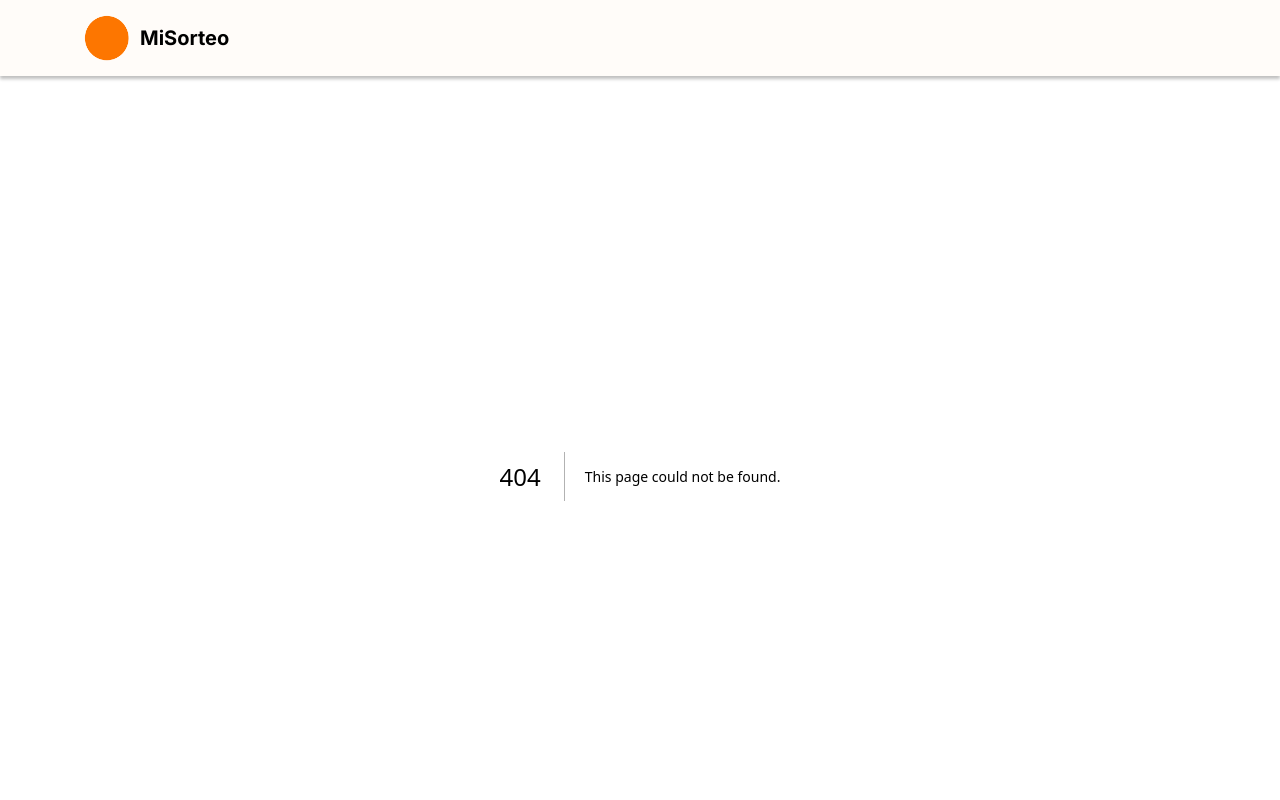
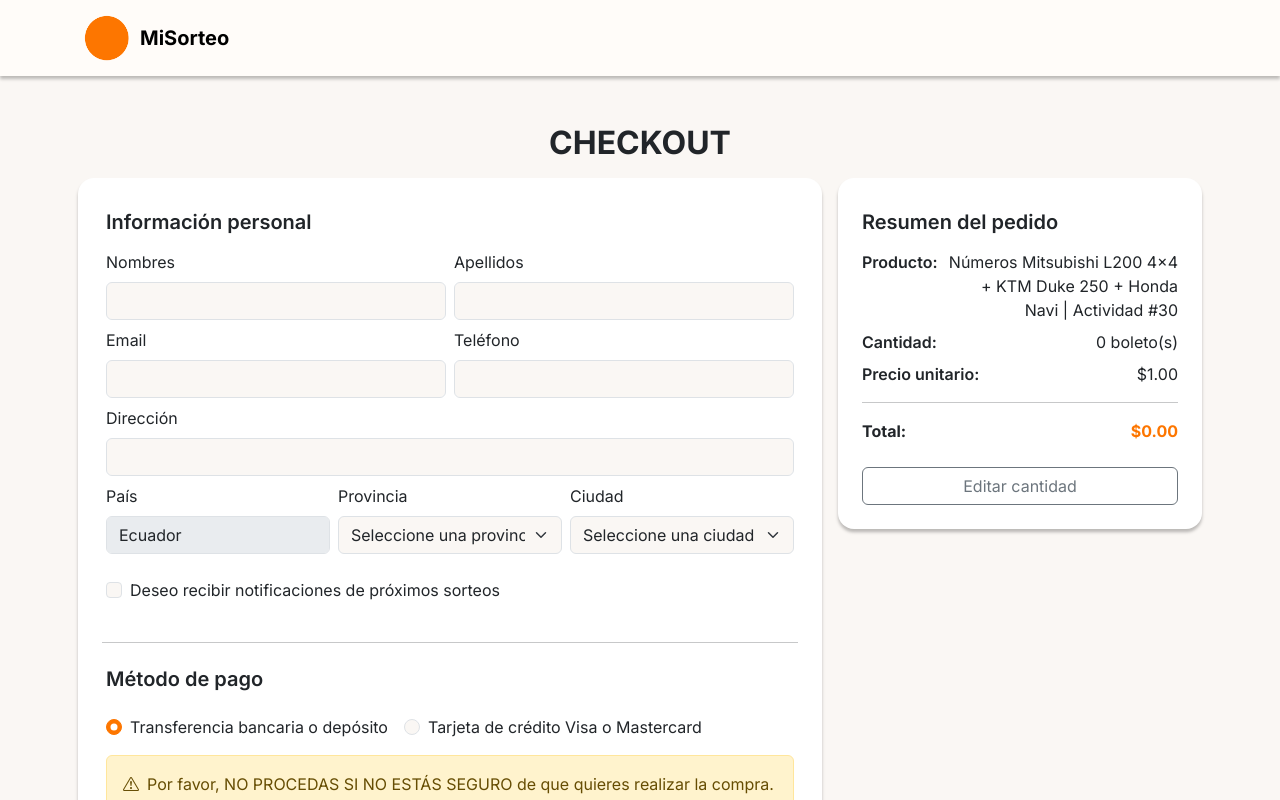
Before and after one commit to justinyamberla/sanfer-sorteos-frontend, a Next.js app: page /payment/checkout in a window 1280 px wide. Before the commit this address had no page. Shown: the top 800 px of the page. Built offline with nearby package versions, Linux system fonts and the light colour scheme.

Commit message:
Add
Adding Locations, Context and Types for FormData

```diff
--- /dev/null
+++ b/app/payment/layout.tsx
@@ -0,0 +1,9 @@
+import { CheckoutProvider } from "@/context/CheckoutContext";
+
+export default function CheckoutLayout({ children }: { children: React.ReactNode }) {
+    return (
+        <CheckoutProvider>
+            {children}
+        </CheckoutProvider>
+    );
+}
--- a/components/checkout/PaymentInfoForm.tsx
+++ b/components/checkout/PaymentInfoForm.tsx
@@ -1,16 +1,58 @@
 "use client";
 
-import React, {useState} from "react";
+import React, { useState } from "react";
+import { useRouter } from "next/navigation";
+import { useCheckout } from "@/context/CheckoutContext";
+import { locations } from "@/lib/locations";
+import type { FormData } from "@/lib/types";
 
 export const PaymentInfoForm = () => {
+
+    const router = useRouter();
+    const { setData } = useCheckout();
+
+    const [provincia, setProvincia] = useState("");
+    const [ciudad, setCiudad] = useState("");
     const [paymentMethod, setPaymentMethod] = useState("transferencia");
+
+    const selectedProvincia = locations.find((loc) => loc.provincia === provincia);
+
+    const handleProvinciaChange = (e: React.ChangeEvent<HTMLSelectElement>) => {
+        setProvincia(e.target.value);
+        setCiudad("");
+    };
 
     const handlePaymentChange = (e: React.ChangeEvent<HTMLInputElement>) => {
         setPaymentMethod(e.target.value);
     };
 
+    const handleSubmit = (e: React.FormEvent<HTMLFormElement>) => {
+        e.preventDefault();
+
+        const formData = {
+            nombres: "Justin Alexis",
+            apellidos: "Yamberla Marcillo",
+            email: "justin@correo.com",
+            telefono: "0987654321",
+            direccion: "Iluman, Barrio Sta. Teresita",
+            provincia,
+            ciudad,
+            recibirNotificaciones: true,
+            metodoPago: paymentMethod as string,
+        };
+
+        setData(formData as FormData);
+
+        if (paymentMethod === "transferencia") {
+            router.push("/payment/summary");
+        } else {
+            // ejemplo: Payphone
+            alert("Redirigiendo a Payphone...");
+        }
+    };
+
     return (
-        <form className="row g-2 p-4 bg-white shadow rounded-4">
+        <form className="row g-2 p-4 bg-white shadow rounded-4" onSubmit={handleSubmit}>
             <h5 className="fw-semibold">Información personal</h5>
 
             <div className="col-md-6">
@@ -45,12 +87,24 @@ export const PaymentInfoForm = () => {
 
             <div className="col-md-4">
                 <label className="form-label">Provincia</label>
-                <input type="text" className="form-control"/>
+                <select className="form-select" value={provincia} onChange={handleProvinciaChange} required>
+                    <option value="">Seleccione una provincia</option>
+                    {locations.map((loc) => (
+                        <option key={loc.provincia} value={loc.provincia}>
+                            {loc.provincia}
+                        </option>
+                    ))}
+                </select>
             </div>
 
             <div className="col-md-4">
                 <label className="form-label">Ciudad</label>
-                <input type="text" className="form-control"/>
+                <select className="form-select" value={ciudad} onChange={(e) => setCiudad(e.target.value)} required>
+                    <option value="">Seleccione una ciudad</option>
+                    {selectedProvincia?.ciudades.map((city) => (
+                        <option key={city} value={city}>{city}</option>
+                    ))}
+                </select>
             </div>
 
             <div className="col-12">
@@ -77,8 +131,9 @@ export const PaymentInfoForm = () => {
                         checked={paymentMethod === "transferencia"}
                         onChange={handlePaymentChange}
                     />
-                    <label className="form-check-label" htmlFor="transferencia">Transferencia bancaria o
-                        depósito</label>
+                    <label className="form-check-label" htmlFor="transferencia">
+                        Transferencia bancaria o depósito
+                    </label>
                 </div>
 
                 <div className="form-check form-check-inline my-2">
@@ -91,7 +146,9 @@ export const PaymentInfoForm = () => {
                         checked={paymentMethod === "tarjeta"}
                         onChange={handlePaymentChange}
                     />
-                    <label className="form-check-label" htmlFor="tarjeta">Tarjeta de crédito Visa o Mastercard</label>
+                    <label className="form-check-label" htmlFor="tarjeta">
+                        Tarjeta de crédito Visa o Mastercard
+                    </label>
                 </div>
             </div>
 
--- /dev/null
+++ b/context/CheckoutContext.tsx
@@ -0,0 +1,27 @@
+"use client";
+
+import React, { createContext, useContext, useState, ReactNode } from "react";
+import type { FormData } from "@/lib/types";
+
+type CheckoutContextType = {
+    data: FormData | null;
+    setData: React.Dispatch<React.SetStateAction<FormData | null>>;
+};
+
+const CheckoutContext = createContext<CheckoutContextType | undefined>(undefined);
+
+export const useCheckout = () => {
+    const context = useContext(CheckoutContext);
+    if (!context) throw new Error("useCheckout must be used within CheckoutProvider");
+    return context;
+};
+
+export const CheckoutProvider = ({ children }: { children: ReactNode }) => {
+    const [data, setData] = useState<FormData | null>(null);
+
+    return (
+        <CheckoutContext.Provider value={{ data, setData }}>
+            {children}
+        </CheckoutContext.Provider>
+    );
+};
--- /dev/null
+++ b/lib/locations.ts
@@ -0,0 +1,343 @@
+export const locations = [
+  {
+    provincia: "Azuay",
+    ciudades: [
+      "Cuenca",
+      "Gualaceo",
+      "Paute",
+      "Girón",
+      "Santa Isabel",
+      "Sigsig",
+      "Camilo Ponce Enríquez",
+      "Chordeleg",
+      "El Pan",
+      "Nabón",
+      "Oña",
+      "Pucará",
+      "San Fernando",
+      "Sevilla de Oro"
+    ]
+  },
+  {
+    provincia: "Bolívar",
+    ciudades: [
+      "Guaranda",
+      "Chillanes",
+      "Chimbo",
+      "Echeandía",
+      "Las Naves",
+      "San Miguel",
+      "Caluma"
+    ]
+  },
+  {
+    provincia: "Cañar",
+    ciudades: [
+      "Azogues",
+      "Biblián",
+      "Cañar",
+      "Déleg",
+      "El Tambo",
+      "La Troncal",
+      "Suscal"
+    ]
+  },
+  {
+    provincia: "Carchi",
+    ciudades: [
+      "Tulcán",
+      "Bolívar",
+      "Espejo",
+      "Mira",
+      "Montúfar",
+      "San Pedro de Huaca"
+    ]
+  },
+  {
+    provincia: "Chimborazo",
+    ciudades: [
+      "Riobamba",
+      "Alausí",
+      "Chambo",
+      "Chunchi",
+      "Colta",
+      "Cumandá",
+      "Guamote",
+      "Guano",
+      "Pallatanga",
+      "Penipe"
+    ]
+  },
+  {
+    provincia: "Cotopaxi",
+    ciudades: [
+      "Latacunga",
+      "La Maná",
+      "Pangua",
+      "Pujilí",
+      "Salcedo",
+      "Saquisilí",
+      "Sigchos"
+    ]
+  },
+  {
+    provincia: "El Oro",
+    ciudades: [
+      "Machala",
+      "Arenillas",
+      "Atahualpa",
+      "Balsas",
+      "Chilla",
+      "El Guabo",
+      "Huaquillas",
+      "Marcabelí",
+      "Pasaje",
+      "Piñas",
+      "Portovelo",
+      "Santa Rosa",
+      "Zaruma"
+    ]
+  },
+  {
+    provincia: "Esmeraldas",
+    ciudades: [
+      "Esmeraldas",
+      "Atacames",
+      "Eloy Alfaro",
+      "Muisne",
+      "Quinindé",
+      "Rioverde",
+      "San Lorenzo"
+    ]
+  },
+  {
+    provincia: "Galápagos",
+    ciudades: [
+      "Puerto Ayora",
+      "Puerto Baquerizo Moreno",
+      "Puerto Villamil"
+    ]
+  },
+  {
+    provincia: "Guayas",
+    ciudades: [
+      "Guayaquil",
+      "Alfredo Baquerizo Moreno",
+      "Balao",
+      "Balzar",
+      "Colimes",
+      "Daule",
+      "Durán",
+      "El Empalme",
+      "El Triunfo",
+      "General Antonio Elizalde",
+      "Isidro Ayora",
+      "Lomas de Sargentillo",
+      "Marcelino Maridueña",
+      "Milagro",
+      "Naranjal",
+      "Naranjito",
+      "Nobol",
+      "Palestina",
+      "Pedro Carbo",
+      "Playas",
+      "Salitre",
+      "Samborondón",
+      "Santa Lucía",
+      "Simón Bolívar",
+      "Yaguachi"
+    ]
+  },
+  {
+    provincia: "Imbabura",
+    ciudades: [
+      "Ibarra",
+      "Antonio Ante",
+      "Cotacachi",
+      "Otavalo",
+      "Pimampiro",
+      "Urcuquí"
+    ]
+  },
+  {
+    provincia: "Loja",
+    ciudades: [
+      "Loja",
+      "Calvas",
+      "Catamayo",
+      "Celica",
+      "Chaguarpamba",
+      "Espíndola",
+      "Gonzanamá",
+      "Macará",
+      "Olmedo",
+      "Paltas",
+      "Pindal",
+      "Puyango",
+      "Quilanga",
+      "Saraguro",
+      "Sozoranga",
+      "Zapotillo"
+    ]
+  },
+  {
+    provincia: "Los Ríos",
+    ciudades: [
+      "Babahoyo",
+      "Baba",
+      "Buena Fe",
+      "Mocache",
+      "Montalvo",
+      "Palenque",
+      "Puebloviejo",
+      "Quevedo",
+      "Quinsaloma",
+      "Urdaneta",
+      "Valencia",
+      "Ventanas",
+      "Vinces"
+    ]
+  },
+  {
+    provincia: "Manabí",
+    ciudades: [
+      "Portoviejo",
+      "Bolívar",
+      "Chone",
+      "El Carmen",
+      "Flavio Alfaro",
+      "Jama",
+      "Jaramijó",
+      "Jipijapa",
+      "Junín",
+      "Manta",
+      "Montecristi",
+      "Olmedo",
+      "Paján",
+      "Pedernales",
+      "Pichincha",
+      "Puerto López",
+      "Rocafuerte",
+      "San Vicente",
+      "Santa Ana",
+      "Sucre",
+      "Tosagua",
+      "24 de Mayo"
+    ]
+  },
+  {
+    provincia: "Morona Santiago",
+    ciudades: [
+      "Macas",
+      "Gualaquiza",
+      "Huamboya",
+      "Limón Indanza",
+      "Logroño",
+      "Morona",
+      "Pablo Sexto",
+      "Palora",
+      "San Juan Bosco",
+      "Santiago",
+      "Sucúa",
+      "Taisha",
+      "Tiwintza"
+    ]
+  },
+  {
+    provincia: "Napo",
+    ciudades: [
+      "Tena",
+      "Archidona",
+      "Carlos Julio Arosemena Tola",
+      "El Chaco",
+      "Quijos"
+    ]
+  },
+  {
+    provincia: "Orellana",
+    ciudades: [
+      "Puerto Francisco de Orellana",
+      "Aguarico",
+      "La Joya de los Sachas",
+      "Loreto"
+    ]
+  },
+  {
+    provincia: "Pastaza",
+    ciudades: [
+      "Puyo",
+      "Arajuno",
+      "Mera",
+      "Santa Clara"
+    ]
+  },
+  {
+    provincia: "Pichincha",
+    ciudades: [
+      "Quito",
+      "Cayambe",
+      "Mejía",
+      "Pedro Moncayo",
+      "Pedro Vicente Maldonado",
+      "Puerto Quito",
+      "Rumiñahui",
+      "San Miguel de los Bancos"
+    ]
+  },
+  {
+    provincia: "Santa Elena",
+    ciudades: [
+      "Santa Elena",
+      "La Libertad",
+      "Salinas"
+    ]
+  },
+  {
+    provincia: "Santo Domingo de los Tsáchilas",
+    ciudades: [
+      "Santo Domingo",
+      "La Concordia"
+    ]
+  },
+  {
+    provincia: "Sucumbíos",
+    ciudades: [
+      "Nueva Loja",
+      "Cascales",
+      "Cuyabeno",
+      "Gonzalo Pizarro",
+      "Lago Agrio",
+      "Putumayo",
+      "Shushufindi",
+      "Sucumbíos"
+    ]
+  },
+  {
+    provincia: "Tungurahua",
+    ciudades: [
+      "Ambato",
+      "Baños",
+      "Cevallos",
+      "Mocha",
+      "Patate",
+      "Quero",
+      "San Pedro de Pelileo",
+      "Santiago de Píllaro",
+      "Tisaleo"
+    ]
+  },
+  {
+    provincia: "Zamora Chinchipe",
+    ciudades: [
+      "Zamora",
+      "Centinela del Cóndor",
+      "Chinchipe",
+      "El Pangui",
+      "Nangaritza",
+      "Palanda",
+      "Paquisha",
+      "Yacuambi",
+      "Yantzaza"
+    ]
+  }
+];
--- /dev/null
+++ b/lib/types.ts
@@ -0,0 +1,11 @@
+export type FormData = {
+    nombres: string;
+    apellidos: string;
+    email: string;
+    telefono: string;
+    direccion: string;
+    provincia: string;
+    ciudad: string;
+    recibirNotificaciones: boolean;
+    metodoPago: "transferencia" | "tarjeta";
+};
```
Also changed, not shown: app/payment/summary/page.tsx (added, +19 -0 lines), app/payment/checkout/page.tsx (renamed from app/checkout/page.tsx).
